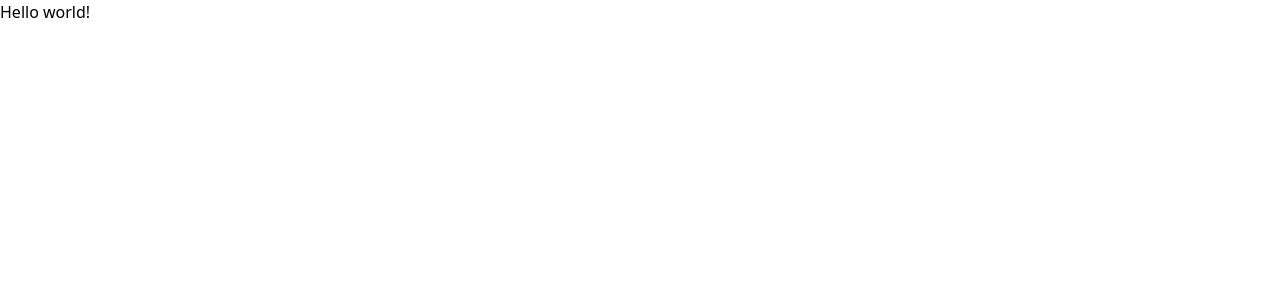
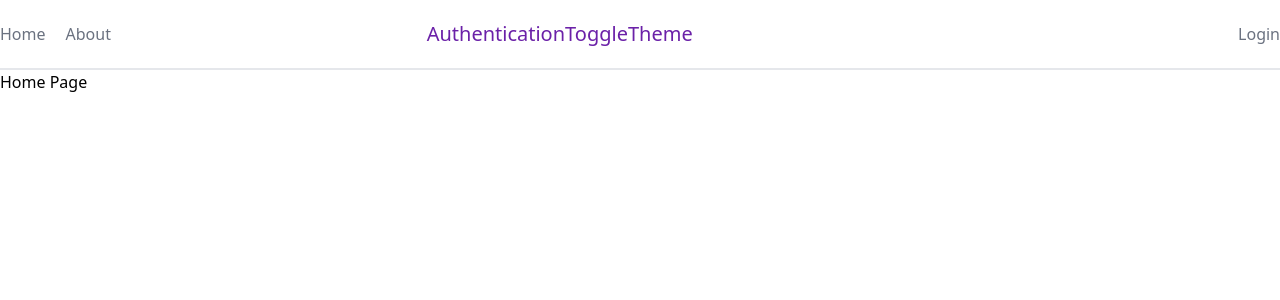
Before and after one commit to iniadnan/react-ts-usecontext-authentication, a React (Vite) app: page / in a window 1280 px wide. Shown: the top 300 px of the page. Built offline with nearby package versions, Linux system fonts and the light colour scheme.

Commit message:
navbar setup link

```diff
--- /dev/null
+++ b/src/components/Navbar.tsx
@@ -0,0 +1,18 @@
+import { Link } from "react-router-dom";
+
+export default function Navbar() {
+    return (
+        <nav className="w-full border-b-2">
+            <div className="container mx-auto flex items-center justify-between py-5">
+                <div className="w-4/12 flex items-center gap-x-5">
+                    <Link className="font-medium text-base text-gray-500" to="/">Home</Link>
+                    <Link className="font-medium text-base text-gray-500" to="about">About</Link>
+                </div>
+                <h3 className="w-4/12 font-medium text-xl text-purple-800">AuthenticationToggleTheme</h3>
+                <div className="w-4/12 flex justify-end items-center gap-x-5">
+                    <Link className="font-medium text-base text-gray-500" to="login">Login</Link>
+                </div>
+            </div>
+        </nav>
+    )
+}
--- a/src/layouts/PrimaryLayout.tsx
+++ b/src/layouts/PrimaryLayout.tsx
@@ -1,8 +1,10 @@
 import { Outlet } from "react-router-dom";
+import Navbar from "../components/Navbar";
 
 export default function PrimaryLayout() {
     return (
         <>
+            <Navbar />
             <Outlet />
         </>
     )
--- a/src/main.tsx
+++ b/src/main.tsx
@@ -6,12 +6,20 @@ import {
 } from "react-router-dom";
 import './index.css'
 import ErrorPage from './error-page';
+import PrimaryLayout from './layouts/PrimaryLayout';
+import Home from './pages/Home';
 
 const router = createBrowserRouter([
   {
     path: "/",
-    element: <div>Hello world!</div>,
-    errorElement: <ErrorPage />
+    element: <PrimaryLayout />,
+    errorElement: <ErrorPage />,
+    children: [
+      {
+        path: "/",
+        element: <Home />
+      }
+    ]
   },
 ]);
 
```
